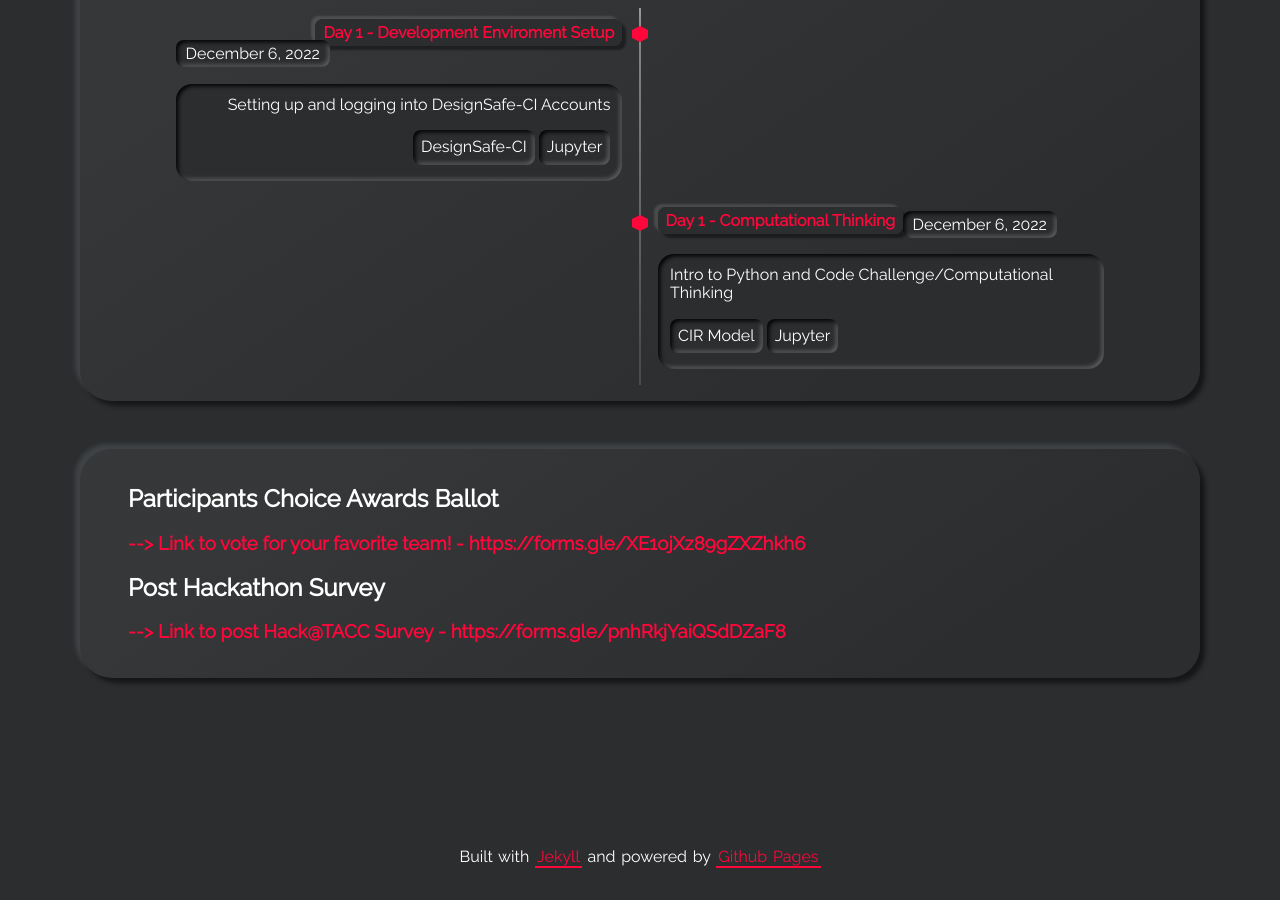
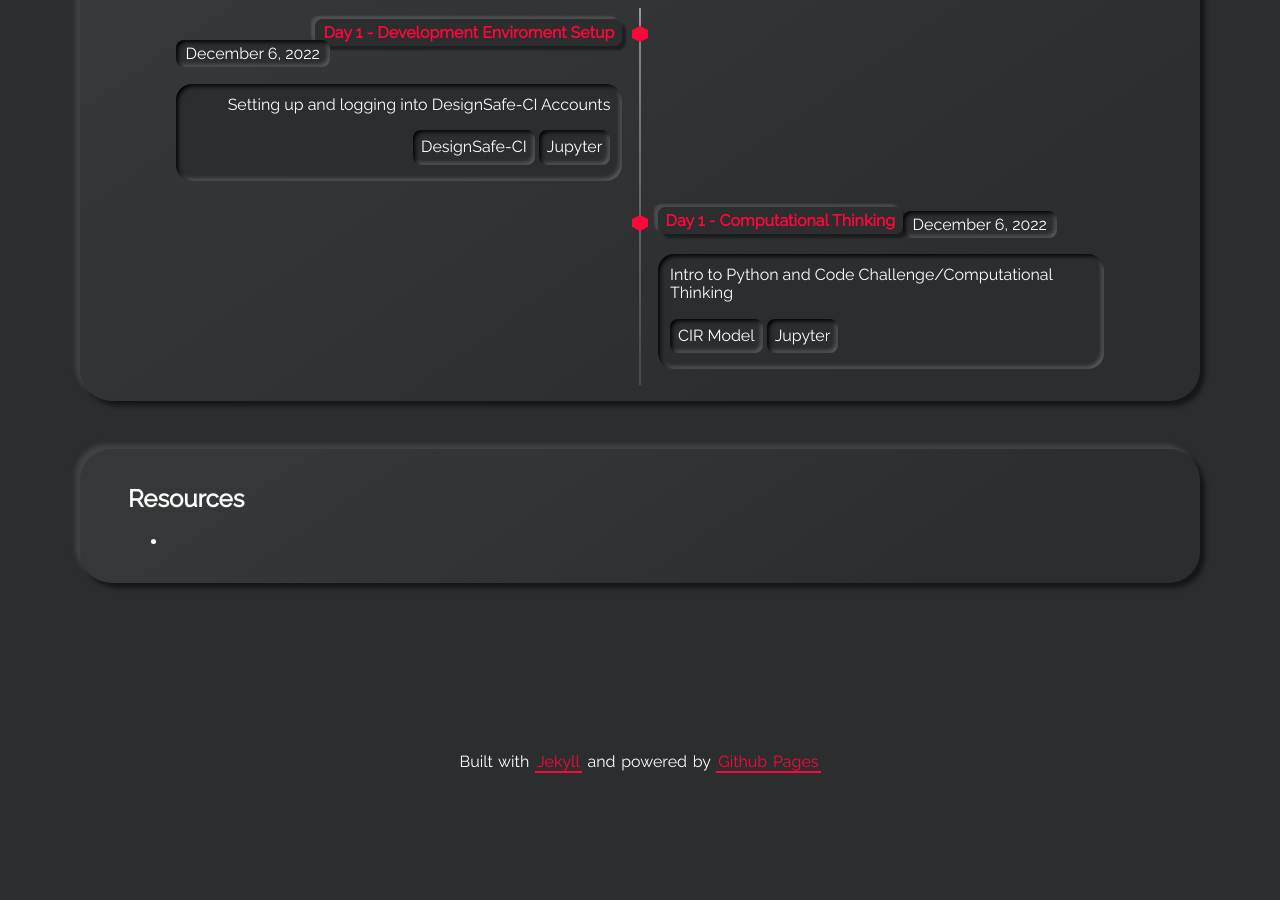
Before and after one commit to HackHPC/BigDataHack-2022, a Jekyll site: the page built from index.md, in a window 1280 px wide and 900 px high, scrolled down 2386 px. Built offline with Jekyll 4.4.1, drawn with Linux system fonts in a browser that asks for light colours; our own code applies the rules of GitHub Pages for plain Markdown files; after the commit the page ends 3191 px from its top, so only the background shows below that.

Commit message:
removed awards

```diff
--- a/_layouts/default.html
+++ b/_layouts/default.html
@@ -63,10 +63,11 @@
     </section>
     {% endif %}
     <section class="card neumorphism-card-big">
-      <h2> Participants Choice Awards Ballot </h2>
-      <h3><a href="https://forms.gle/XE1ojXz89gZXZhkh6"> --> Link to vote for your favorite team! - https://forms.gle/XE1ojXz89gZXZhkh6 </a></h3>
-      <h2> Post Hackathon Survey </h2>
-      <h3><a href="https://forms.gle/pnhRkjYaiQSdDZaF8"> --> Link to post Hack@TACC Survey - https://forms.gle/pnhRkjYaiQSdDZaF8 </a></h3>
+      <h2> Resources </h2>
+      <ul>
+        <li> </li>
+      </ul>
+
     </section>
   </div>
   {% include footer.html %}
```
